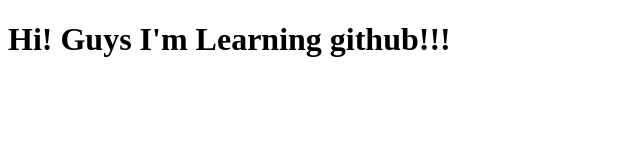
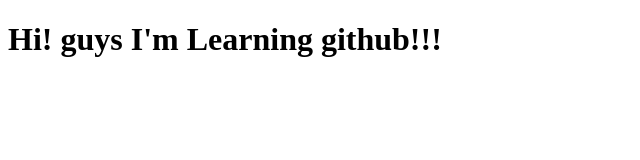
Before and after one commit to Gokulavasan1012/Learning_GitHub, a plain HTML site: page index.html in a window 1280 px wide. Shown: the whole page, without its empty margins (0-640 px from the left). Drawn offline with Linux system fonts and the light colour scheme.

Commit message:
correction in grammer

```diff
--- a/index.html
+++ b/index.html
@@ -6,6 +6,6 @@
     <title>Document</title>
 </head>
 <body>
-    <h1>Hi! Guys I'm Learning github!!!</h1>
+    <h1>Hi! guys I'm Learning github!!!</h1>
 </body>
 </html>
```
